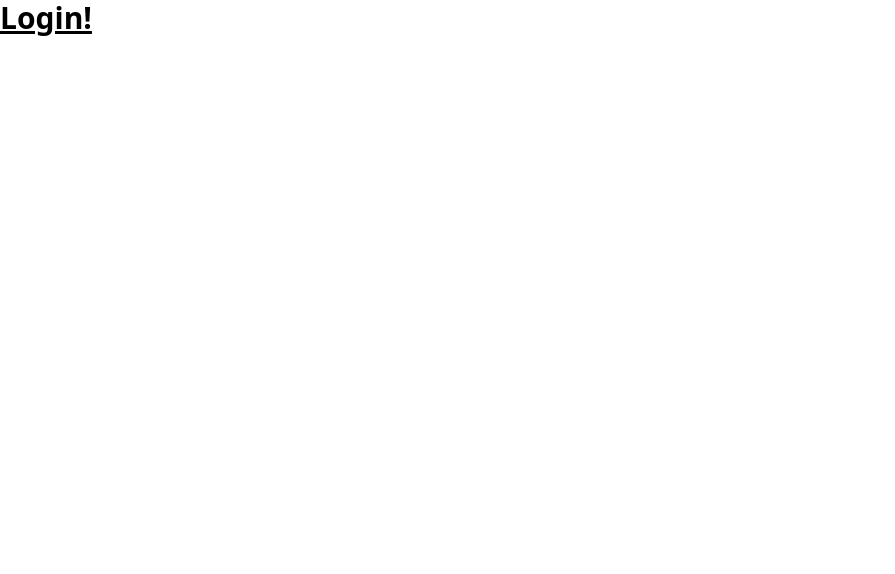
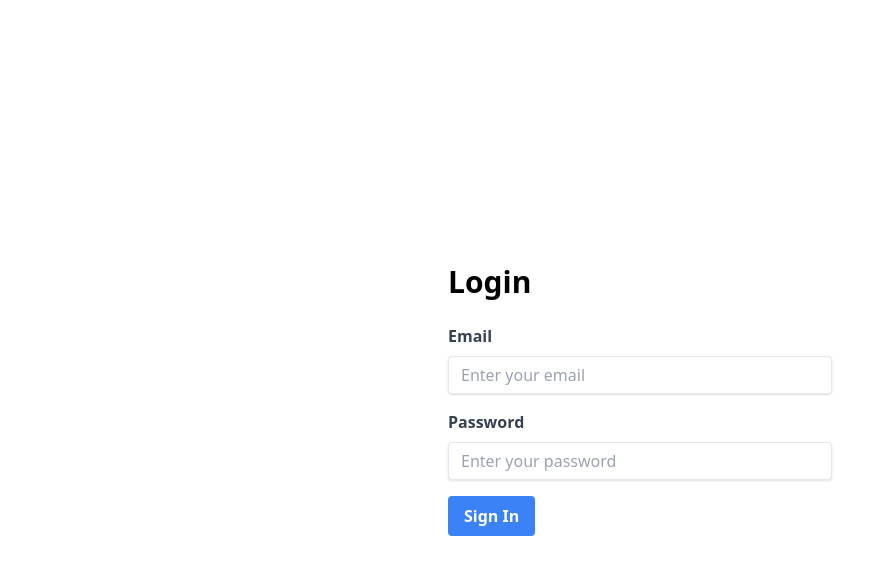
Before and after one commit to AndreaRettaroli/Recycle-Project-asw-21-22, a React (Vite) app in the folder client/: page / in a window 1280 px wide. Shown: the top 574 px of the page, without its empty margins (0-895 px from the left). Built offline with nearby package versions, Linux system fonts and the light colour scheme.

Commit message:
feat: :construction: add basic form

```diff
--- a/client/src/pages/Login.tsx
+++ b/client/src/pages/Login.tsx
@@ -1,7 +1,80 @@
-import React from "react";
+import React, { FC } from "react";
+import { useForm, Resolver } from "react-hook-form";
+import api from "../api/Request";
 
-const Login = () => {
-  return <h1 className="text-3xl font-bold underline">Login!</h1>;
+interface LoginFormData {
+  email: string;
+  password: string;
+}
+
+const Login: FC = () => {
+  const {
+    register,
+    handleSubmit,
+    formState: { errors },
+  } = useForm<LoginFormData>({
+    email: "",
+    password: "",
+  });
+
+  const onSubmit = (data: LoginFormData) => {
+    console.log(data);
+    login(data);
+  };
+
+  const login = async (data: LoginFormData) => {
+    const response = await api.post("/api/login", data);
+    console.log("🚀 ~ file: Login.tsx:26 ~ login ~ response:", response);
+  };
+
+  return (
+    <div className="flex justify-center items-center h-screen">
+      <form className="w-full max-w-sm" onSubmit={handleSubmit(onSubmit)}>
+        <h1 className="text-3xl font-bold mb-6">Login</h1>
+        <div className="mb-4">
+          <label htmlFor="email" className="block text-gray-700 font-bold mb-2">
+            Email
+          </label>
+          <input
+            className="shadow appearance-none border rounded w-full py-2 px-3 text-gray-700 leading-tight focus:outline-none focus:shadow-outline"
+            id="email"
+            type="email"
+            placeholder="Enter your email"
+            {...register("email", { required: true })}
+          />{" "}
+          {errors.email && (
+            <p className="text-red-500 text-sm">{errors.email.message}</p>
+          )}
+        </div>
+        <div className="mb-4">
+          <label
+            htmlFor="password"
+            className="block text-gray-700 font-bold mb-2"
+          >
+            Password
+          </label>
+          <input
+            className="shadow appearance-none border rounded w-full py-2 px-3 text-gray-700 leading-tight focus:outline-none focus:shadow-outline"
+            id="password"
+            type="password"
+            placeholder="Enter your password"
+            {...register("password", { required: true })}
+          />{" "}
+          {errors.password && (
+            <p className="text-red-500 text-sm">{errors.password.message}</p>
+          )}
+        </div>
+        <div className="flex items-center justify-between">
+          <button
+            className="bg-blue-500 hover:bg-blue-700 text-white font-bold py-2 px-4 rounded focus:outline-none focus:shadow-outline"
+            type="submit"
+          >
+            Sign In
+          </button>
+        </div>
+      </form>
+    </div>
+  );
 };
 
 export default Login;
```
